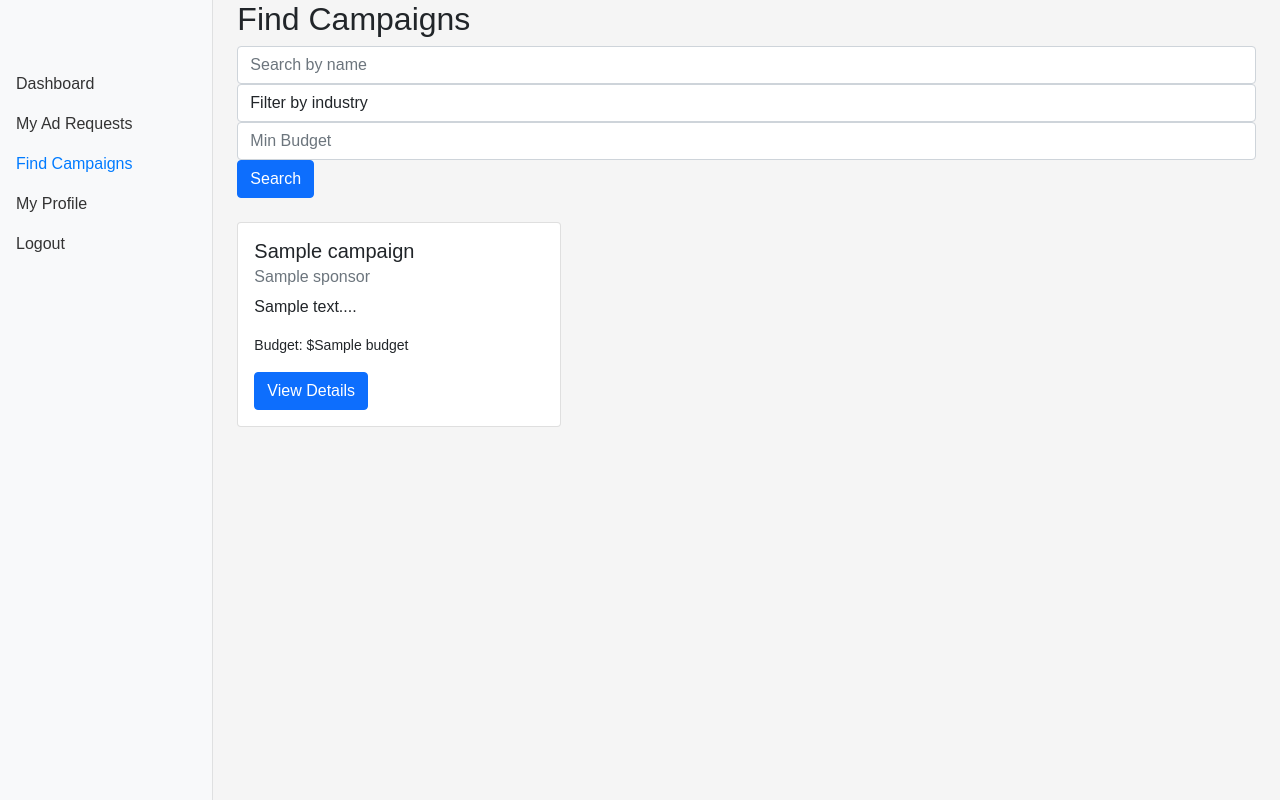
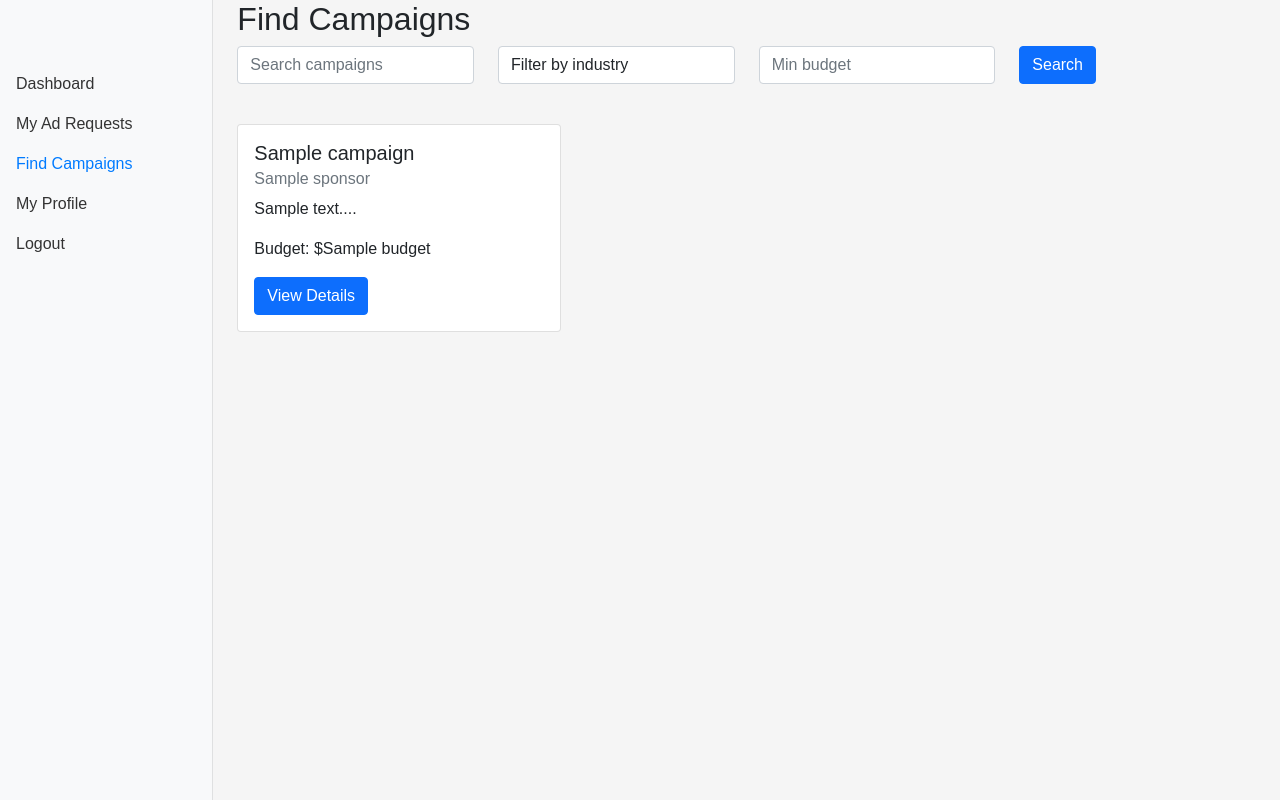
Before and after one commit to dsaidinesh/ISP, a Python web app: template templates/influencer_dashboard.html in a window 1280 px wide, after a click on "Find Campaigns". Run offline with Jinja, Linux system fonts and the light colour scheme; the template is opened without the code that fills it: most values are stand-ins (such as "Sample title", 1, 10 or a date in 2020).

Commit message:
updated some influencers

```diff
--- a/templates/admin_dashboard.html
+++ b/templates/admin_dashboard.html
@@ -3,8 +3,8 @@
 
     <div class="container-fluid">
         <div class="row">
-            <nav id="sidebarMenu" class="col-md-3 col-lg-2 d-md-block bg-light sidebar collapse">
-                <div class="position-sticky pt-3 sidebar-sticky">
+            <nav id="sidebarMenu" class="col-lg-2 d-block bg-light sidebar ">
+                <div class="position-sticky pt-3 ">
                     <ul class="nav flex-column">
                         <li class="nav-item">
                         <a id="overview-tab" class="nav-link active" data-bs-toggle="tab" data-bs-target="#overview" role="tab" aria-controls="overview" aria-selected="true" href="#overview">Overview</a>
--- a/templates/influencer_dashboard.html
+++ b/templates/influencer_dashboard.html
@@ -138,48 +138,88 @@
                     {% endfor %}
                                 </div>
 
-                <div class="tab-pane fade" id="find-campaigns" role="tabpanel" aria-labelledby="find-campaigns-tab">
+                                <div id="find-campaigns" class="tab-pane fade" role="tabpanel" aria-labelledby="find-campaigns-tab">
                                     <h2>Find Campaigns</h2>
-                    <form action="{{ url_for('search_campaigns') }}" method="GET" class="mb-4">
-                        <div class="form-row">
-                            <div class="col">
-                                <input type="text" name="query" class="form-control" placeholder="Search by name" value="{{ request.args.get('query', '') }}">
+                                    <form class="mb-4" method="GET" action="{{ url_for('influencer_dashboard') }}">
+
+                                      <div class="row">
+
+                                        <div class="col-md-3 mb-3">
+
+                                          <input type="text" class="form-control" name="query" placeholder="Search campaigns" value="{{ request.args.get('query', '') }}">
+
                                         </div>
-                            <div class="col">
-                                <select name="industry" class="form-control">
+
+                                        <div class="col-md-3 mb-3">
+
+                                          <select class="form-control" name="industry">
                                             <option value="" disabled selected>Filter by industry</option>
-                                    <option value="fashion">Fashion</option>
-                                    <option value="beauty">Beauty</option>
-                                    <option value="fitness">Fitness</option>
-                                    <option value="food">Food</option>
-                                    <option value="travel">Travel</option>
+                                            <option value="Fashion" {% if request.args.get('industry') == 'Fashion' %}selected{% endif %}>Fashion</option>
+                                            <option value="Beauty" {% if request.args.get('industry') == 'Beauty' %}selected{% endif %}>Beauty</option>
+                                            <option value="Fitness" {% if request.args.get('industry') == 'Fitness' %}selected{% endif %}>Fitness</option>
+                                            <option value="Food" {% if request.args.get('industry') == 'Food' %}selected{% endif %}>Food</option>
+                                            <option value="Travel" {% if request.args.get('industry') == 'Travel' %}selected{% endif %}>Travel</option>
+
                                           </select>
+
                                         </div>
-                            <div class="col">
-                                <input type="number" name="min_budget" class="form-control" placeholder="Min Budget" step="0.01" value="{{ request.args.get('min_budget', '') }}">
+
+                                        <div class="col-md-3 mb-3">
+
+                                          <input type="number" class="form-control" name="min_budget" placeholder="Min budget" value="{{ request.args.get('min_budget', '') }}">
+
                                         </div>
-                            <div class="col">
+
+                                        <div class="col-md-3 mb-3">
+
                                           <button type="submit" class="btn btn-primary">Search</button>
+
                                         </div>
+
                                       </div>
+
                                     </form>
 
                                     <div class="row">
-                        {% for campaign in campaigns %}
+
+                                      {% for campaign in pending_campaigns %}
+
                                       <div class="col-md-4 mb-4">
+
                                         <div class="card">
+
                                           <div class="card-body">
+
                                             <h5 class="card-title">{{ campaign.name }}</h5>
+
                                             <h6 class="card-subtitle mb-2 text-muted">{{ campaign.sponsor.company_name }}</h6>
+
                                             <p class="card-text">{{ campaign.description[:100] }}...</p>
-                                    <p class="small">Budget: ${{ campaign.budget }}</p>
+
+                                            <p>Budget: ${{ campaign.budget }}</p>
+
                                             <a href="{{ url_for('view_campaign', campaign_id=campaign.id) }}" class="btn btn-primary">View Details</a>
+
                                           </div>
+
                                         </div>
+
                                       </div>
+
+                                      {% else %}
+
+                                      <div class="col-12">
+
+                                        <p>No pending campaigns found matching your criteria.</p>
+
+                                      </div>
+
                                       {% endfor %}
+
                                     </div>
+
                                   </div>
+
 
                 <div class="tab-pane fade" id="profile" role="tabpanel" aria-labelledby="profile-tab">
                     <h2>My Profile</h2>
@@ -190,7 +230,15 @@
                         </div>
                         <div class="mb-3">
                           <label for="category" class="form-label">Category</label>
-                          <input type="text" class="form-control" id="category" name="category" value="{{ influencer.category }}" required>
+                            <select id="category" name="category" class="form-select">
+                            <option value="" disabled selected>Choose a platform</option>
+
+                            <option value="Instagram" {% if influencer.category == 'Instagram' %}selected{% endif %}>Instagram</option>
+                            <option value="YouTube" {% if influencer.category == 'YouTube'%}selected{% endif %}>YouTube</option>
+                            <option value="TikTok" {% if influencer.category == 'TikTok'%}selected{% endif %}>TikTok</option>
+                            <option value="Twitter" {% if influencer.category == 'Twitter'%}selected{% endif %}>Twitter</option>
+                            <option value="Facebook" {% if influencer.category == 'Facebook'%}selected{% endif %}>Facebook</option>
+                        </select>
                         </div>
                         <div class="mb-3">
                           <label for="niche" class="form-label">Niche</label>
--- a/templates/login.html
+++ b/templates/login.html
@@ -13,7 +13,11 @@
             <label for="password" class="fw-bold text-center d-block font-monospace">Password</label>
             <input type="password" class="form-control" id="password" name="password" required>
         </div>
-        <br>
+        <div class="form-group mb-2">
+            <label for="register">New User </label>
+            <a href="{{url_for('home')}}">register</a>
+        </div>
+
         <button type="submit" class="btn btn-primary w-100">Login</button>
     </form>
 </div>
--- a/templates/register_influencer.html
+++ b/templates/register_influencer.html
@@ -49,6 +49,11 @@
                 <label for="reach">Reach</label>
                 <input type="number" class="form-control" id="reach" name="reach" required>
             </div>
+            <div class="form-group mb-3">
+                <label for="login">Already registered? </label>
+                <a href="{{url_for('login')}}" name="login">login</a>
+            </div>
+
             <button type="submit" class="btn btn-primary w-100">Register</button>
         </form>
     </div>
--- a/templates/register_sponsor.html
+++ b/templates/register_sponsor.html
@@ -36,6 +36,10 @@
                 <label for="budget">Budget</label>
                 <input type="number" class="form-control" id="budget" name="budget" required>
             </div>
+            <div class="form-group mb-3">
+                <label for="login">Already registered? </label>
+                <a href="{{url_for('login')}}" name="login">login</a>
+            </div>
             <button type="submit" class="btn btn-primary w-100">Submit</button>
         </form>
     </div>
```
Also changed, not shown: backend/controller.py (+18 -2 lines), instance/iescp.db. Lines whose indentation alone changed are shown as unchanged.
